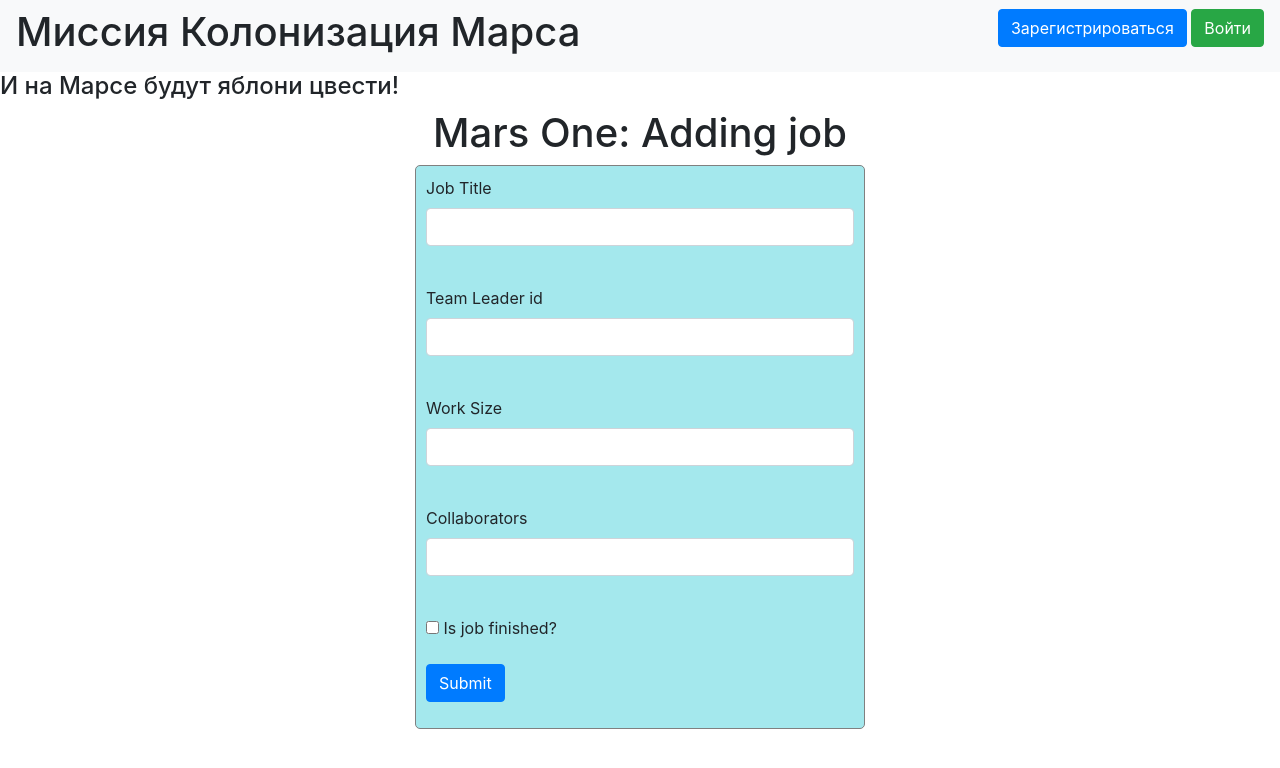
After one commit to KapBelka/web_with_db, a Flask app: page /job_add in a window 1280 px wide. The commit adds this page. Shown: the top 768 px of the page. Run offline with Flask 2, Linux system fonts and the light colour scheme; some libraries are stand-ins or nearby versions.

Commit message:
lesson task

```diff
--- a/data/users.py
+++ b/data/users.py
@@ -1,10 +1,11 @@
 import datetime
 import sqlalchemy
+from flask_login import UserMixin
 from werkzeug.security import generate_password_hash, check_password_hash
 from .db_session import SqlAlchemyBase
 
 
-class User(SqlAlchemyBase):
+class User(SqlAlchemyBase, UserMixin):
     __tablename__ = 'users'
 
     id = sqlalchemy.Column(sqlalchemy.Integer,
--- a/main.py
+++ b/main.py
@@ -1,4 +1,5 @@
 from flask import Flask, render_template
+from flask_login import login_manager, login_user, logout_user, login_required, LoginManager
 from flask_wtf import FlaskForm
 from werkzeug.utils import redirect
 from wtforms import *
@@ -11,6 +12,8 @@ from data.jobs import Jobs
 import datetime
 
 app = Flask(__name__)
+login_manager = LoginManager()
+login_manager.init_app(app)
 app.config['SECRET_KEY'] = 'yandexlyceum_secret_key'
 
 
@@ -27,6 +30,22 @@ class RegisterForm(FlaskForm):
     submit = SubmitField('Submit')
 
 
+class LoginForm(FlaskForm):
+    email = EmailField('Email', validators=[DataRequired()])
+    password = PasswordField('Password', validators=[DataRequired()])
+    remember_me = BooleanField('Remember me')
+    submit = SubmitField('Submit')
+
+
+class JobAddForm(FlaskForm):
+    job_title = StringField('Job Title', validators=[DataRequired()])
+    team_leader = IntegerField('Team Leader id', validators=[DataRequired()])
+    work_size = IntegerField('Work Size', validators=[DataRequired()])
+    collaborators = StringField('Collaborators', validators=[DataRequired()])
+    is_job_finished = BooleanField('Is job finished?')
+    submit = SubmitField('Submit')
+
+
 def get_all_jobs(session):
     jobs = session.query(Jobs).all()
     return jobs
@@ -40,6 +59,12 @@ def get_user_from_id(session, id):
 def get_teamleaders_for_jobs(session, jobs):
     teamleaders = [get_user_from_id(session, job.team_leader) for job in jobs]
     return teamleaders
+
+
+@login_manager.user_loader
+def load_user(user_id):
+    session = db_session.create_session()
+    return session.query(User).get(user_id)
 
 
 @app.route('/')
@@ -83,33 +108,45 @@ def register():
     return render_template('register.html', title='Регистрация', form=form)
 
 
-def add_colonist(surname, name, age, position, speciality, address, email, hashed_password):
-    session = db_session.create_session()
-    user = User()
-    user.surname = surname
-    user.name = name
-    user.age = age
-    user.position = position
-    user.speciality = speciality
-    user.address = address
-    user.email = email
-    user.hashed_password = hashed_password
-    session.add(user)
-    session.commit()
+@app.route('/login', methods=['GET', 'POST'])
+def login():
+    form = LoginForm()
+    if form.validate_on_submit():
+        session = db_session.create_session()
+        user = session.query(User).filter(User.email == form.email.data).first()
+        if user and user.check_password(form.password.data):
+            login_user(user, remember=form.remember_me.data)
+            return redirect("/")
+        return render_template('login.html',
+                               message="Неправильный логин или пароль",
+                               form=form)
+    return render_template('login.html', title='Авторизация', form=form)
 
 
-def add_job(team_leader, job_desctription, work_size, collaborators, is_finished,
-            start_date=datetime.datetime.now()):
-    session = db_session.create_session()
-    job = Jobs()
-    job.team_leader = team_leader
-    job.job = job_desctription
-    job.work_size = work_size
-    job.collaborators = collaborators
-    job.start_date = start_date
-    job.is_finished = is_finished
-    session.add(job)
-    session.commit()
+@app.route('/logout')
+@login_required
+def logout():
+    logout_user()
+    return redirect("/")
+
+
+@app.route('/job_add',  methods=['GET', 'POST'])
+def job_add():
+    form = JobAddForm()
+    if form.validate_on_submit():
+        print(1)
+        session = db_session.create_session()
+        job = Jobs(
+            team_leader=form.team_leader.data,
+            job=form.job_title.data,
+            work_size=form.work_size.data,
+            collaborators=form.collaborators.data,
+            is_finished=form.is_job_finished.data
+        )
+        session.add(job)
+        session.commit()
+        return redirect('/index')
+    return render_template('job_add.html', title='Добавление работы', form=form)
 
 
 def main():
--- a/static/css/style.css
+++ b/static/css/style.css
@@ -5,3 +5,13 @@ table {
 th {
     padding: 4px;
 }
+
+form.all_forms {
+    margin-left: auto;
+    margin-right: auto;
+    max-width: 450px;
+    background-color: #a4e8ed;
+    border: 1px solid gray;
+    border-radius: 5px;
+    padding: 10px;
+}
--- a/templates/base.html
+++ b/templates/base.html
@@ -14,6 +14,14 @@
 <header>
     <nav class="navbar navbar-light bg-light">
         <h1>Миссия Колонизация Марса</h1>
+        {% if current_user.is_authenticated %}
+            <a class="navbar-brand" href="/logout">{{ current_user.name }}</a>
+        {% else %}
+            <p>
+                <a class="btn btn-primary " href="/register">Зарегистрироваться</a>
+                <a class="btn btn-success" href="/login">Войти</a>
+            </p>
+        {% endif %}
     </nav>
 </header>
 <h4>И на Марсе будут яблони цвести!</h4>
--- /dev/null
+++ b/templates/job_add.html
@@ -0,0 +1,47 @@
+{% extends "base.html" %}
+
+{% block content %}
+    <h1 align="center">Mars One: Adding job</h1>
+    <form class="all_forms" action="" method="post">
+        {{ form.hidden_tag() }}
+        <p>
+            {{ form.job_title.label }}<br>
+            {{ form.job_title(class="form-control") }}<br>
+            {% for error in form.job_title.errors %}
+                <div class="alert alert-danger" role="alert">
+                    {{ error }}
+                </div>
+            {% endfor %}
+        </p>
+        <p>
+            {{ form.team_leader.label }}<br>
+            {{ form.team_leader(class="form-control") }}<br>
+            {% for error in form.team_leader.errors %}
+                <div class="alert alert-danger" role="alert">
+                    {{ error }}
+                </div>
+            {% endfor %}
+        </p>
+        <p>
+            {{ form.work_size.label }}<br>
+            {{ form.work_size(class="form-control") }}<br>
+            {% for error in form.work_size.errors %}
+                <div class="alert alert-danger" role="alert">
+                    {{ error }}
+                </div>
+            {% endfor %}
+        </p>
+        <p>
+            {{ form.collaborators.label }}<br>
+            {{ form.collaborators(class="form-control") }}<br>
+            {% for error in form.collaborators.errors %}
+                <div class="alert alert-danger" role="alert">
+                    {{ error }}
+                </div>
+            {% endfor %}
+        </p>
+        <p>{{ form.is_job_finished() }} {{ form.is_job_finished.label }}</p>
+        <p>{{ form.submit(type="submit", class="btn btn-primary") }}</p>
+        <div>{{ message }}</div>
+    </form>
+{% endblock %}
--- a/templates/register.html
+++ b/templates/register.html
@@ -1,8 +1,8 @@
 {% extends "base.html" %}
 
 {% block content %}
-<h1>Регистрация</h1>
-<form action="" method="post">
+<h1 align="center">Mars One: Registration</h1>
+<form class="all_forms" action="" method="post">
     {{ form.hidden_tag() }}
     {{ form.csrf_token }}
     <p>
```
Also changed, not shown: templates/login.html (added, +29 -0 lines), db/mars_explorer.db.
